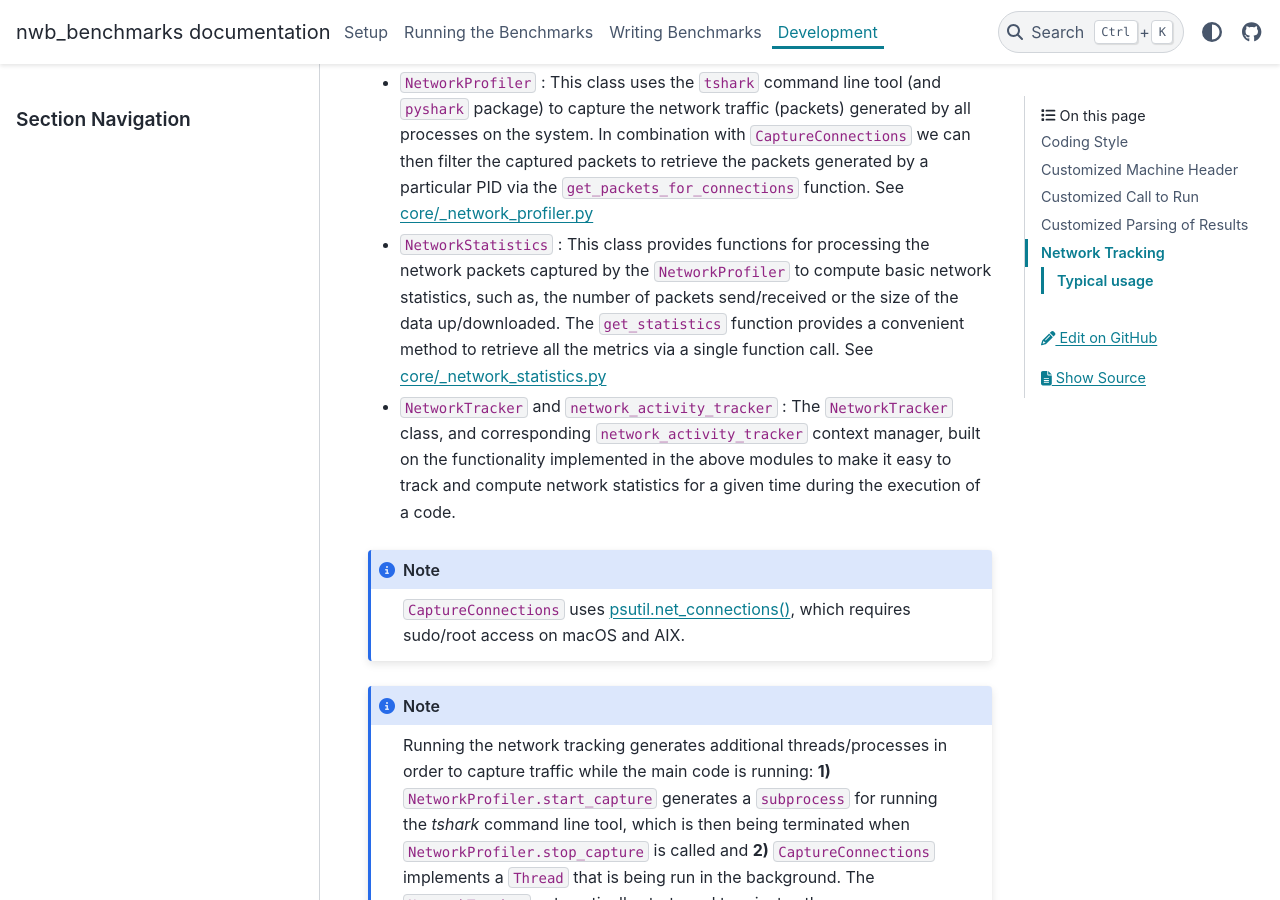
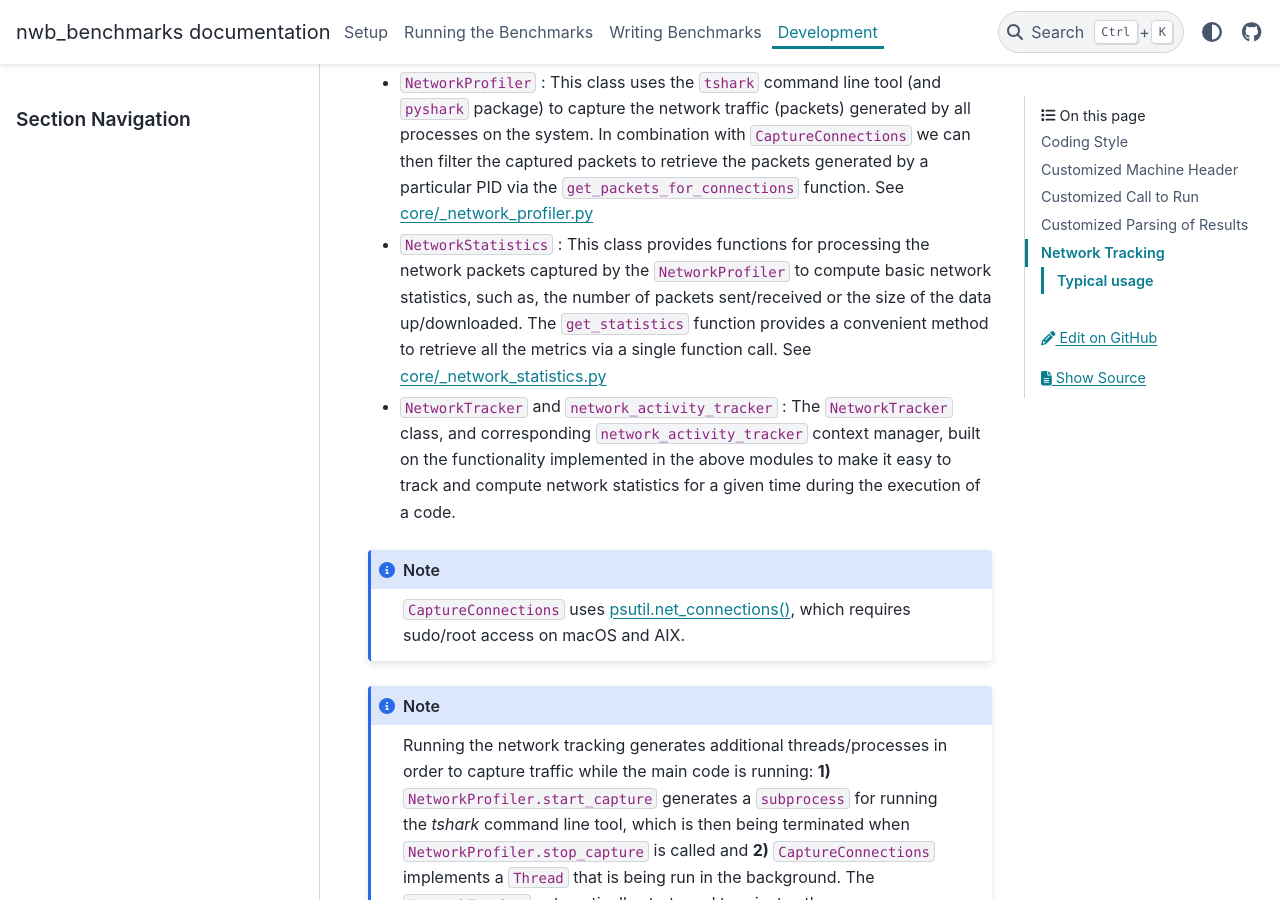
Before and after one commit to NeurodataWithoutBorders/nwb_benchmarks, a Sphinx documentation site: the page built from docs/development.rst, in a window 1280 px wide and 900 px high, scrolled down 4154 px. Built offline with Sphinx 7.4.7 and the PyData theme 0.15.4, drawn with Linux system fonts in a browser that asks for light colours.

Commit message:
Update docs/network_tracking.rst
Co-authored-by: Cody Baker <51133164+CodyCBakerPhD@users.noreply.github.com>

```diff
--- a/docs/network_tracking.rst
+++ b/docs/network_tracking.rst
@@ -7,7 +7,7 @@ The network tracking is implemented as part of the `nwb_benchmarks.core` module
 
 * ``CaptureConnections`` : This class uses the ``psutils`` library to capture network connections and map the connections to process IDs (PIDs). This information is then used downstream to allow filtering of network traffic packets by PID to allow us to distinguish between network traffic generated by us versus other processes running on the same system. See `core/_capture_connections.py <https://github.com/NeurodataWithoutBorders/nwb_benchmarks/blob/main/src/nwb_benchmarks/core/_capture_connections.py>`_
 * ``NetworkProfiler`` : This class uses the ``tshark`` command line tool (and ``pyshark`` package) to capture the network traffic (packets) generated by all processes on the system. In combination with ``CaptureConnections`` we can then filter the captured packets to retrieve the packets generated by a particular PID via the ``get_packets_for_connections`` function. See `core/_network_profiler.py <https://github.com/NeurodataWithoutBorders/nwb_benchmarks/blob/main/src/nwb_benchmarks/core/_network_profiler.py>`_
-* ``NetworkStatistics`` : This class provides functions for processing the network packets captured by the ``NetworkProfiler`` to compute basic network statistics, such as, the number of packets send/received or the size of the data up/downloaded. The ``get_statistics`` function provides a convenient method to retrieve all the metrics via a single function call. See `core/_network_statistics.py <https://github.com/NeurodataWithoutBorders/nwb_benchmarks/blob/main/src/nwb_benchmarks/core/_network_statistics.py>`_
+* ``NetworkStatistics`` : This class provides functions for processing the network packets captured by the ``NetworkProfiler`` to compute basic network statistics, such as, the number of packets sent/received or the size of the data up/downloaded. The ``get_statistics`` function provides a convenient method to retrieve all the metrics via a single function call. See `core/_network_statistics.py <https://github.com/NeurodataWithoutBorders/nwb_benchmarks/blob/main/src/nwb_benchmarks/core/_network_statistics.py>`_
 * ``NetworkTracker`` and ``network_activity_tracker`` : The ``NetworkTracker`` class, and corresponding ``network_activity_tracker`` context manager, built on the functionality implemented in the above modules to make it easy to track and compute network statistics for a given time during the execution of a code.
 
 .. note::
```
